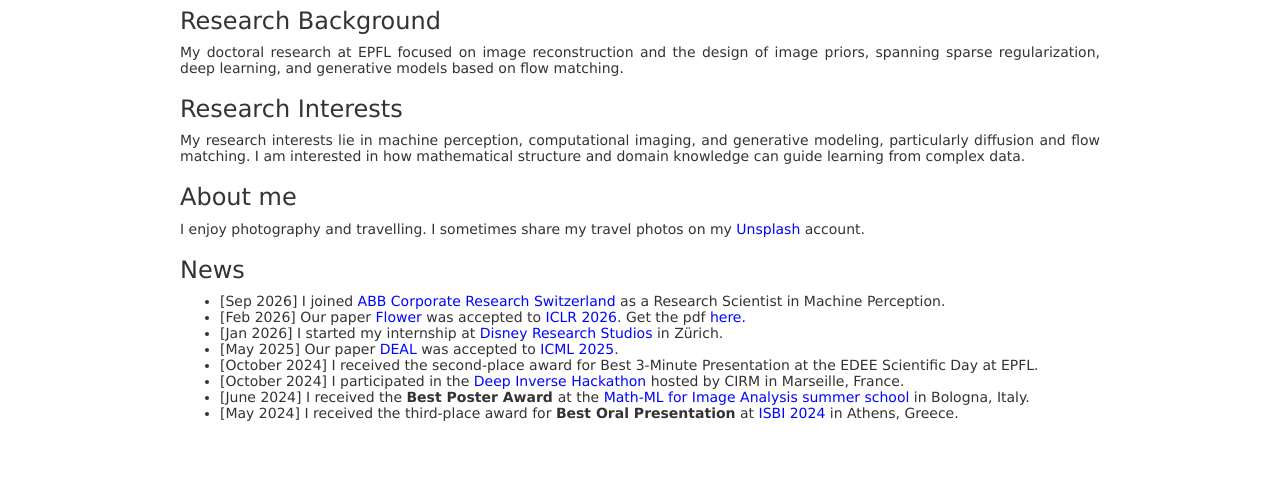
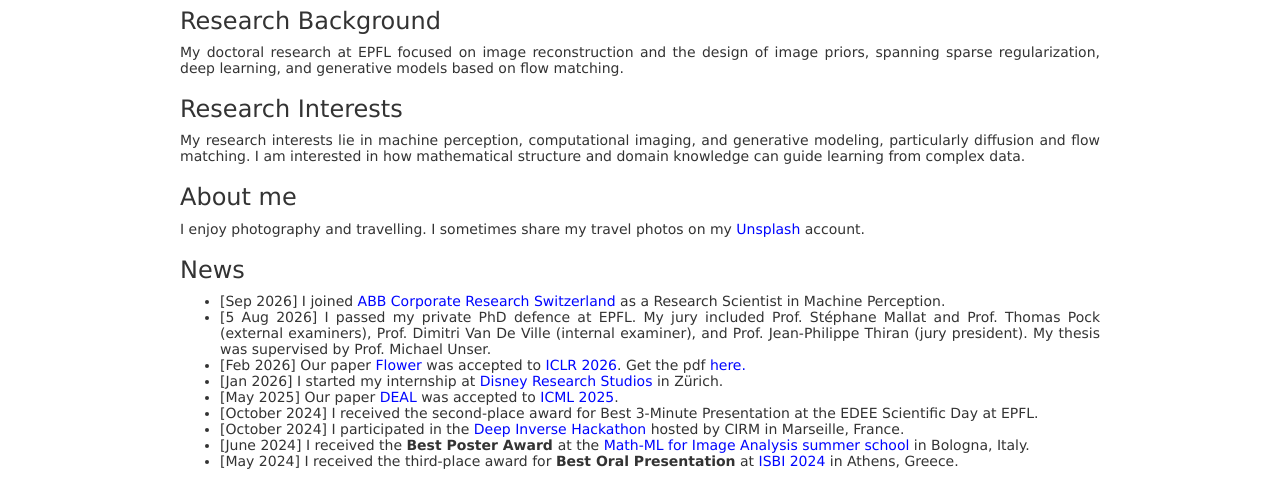
Before and after one commit to mehrsapo/mehrsapo.github.io, a plain HTML site: page index.html in a window 1280 px wide. Shown: the part 431-926 px from the top of the page. Before the commit the page ends 878 px from the top, so only its background shows below. Drawn offline with nearby package versions, Linux system fonts and the light colour scheme; some packages are replaced by stand-ins of ours; a script that the page names is missing.

Commit message:
Add private PhD defence news and jury

```diff
--- a/html/main.html
+++ b/html/main.html
@@ -90,6 +90,7 @@ I enjoy photography and travelling. I sometimes share my travel photos on my <a
 
 <ul style="text-align:justify">
   <li>[Sep 2026] I joined <a href="https://www.abb.com/global/en/company/innovation/corporate-research-centers/switzerland">ABB Corporate Research Switzerland</a> as a Research Scientist in Machine Perception.</li>
+  <li>[5 Aug 2026] I passed my private PhD defence at EPFL. My jury included Prof. Stéphane Mallat and Prof. Thomas Pock (external examiners), Prof. Dimitri Van De Ville (internal examiner), and Prof. Jean-Philippe Thiran (jury president). My thesis was supervised by Prof. Michael Unser.</li>
   <li>[Feb 2026] Our paper <a href="https://mehrsapo.github.io/Flower/" target="_blank">Flower</a> was accepted to <a href="https://iclr.cc/virtual/2026/poster/10009603" target="_blank">ICLR 2026</a>. Get the pdf  <a href="data/main/Flower_a_flow_matching_solver_for_inverse_problems.pdf" target="_blank">here.</a></li>
   <li>[Jan 2026] I started my internship at <a href="https://studios.disneyresearch.com/" target="_blank">Disney Research Studios</a> in Zürich.</li>
   <li>[May 2025] Our paper <a href="https://mehrsapo.github.io/DEAL/" target="_blank">DEAL</a> was accepted to <a href="https://icml.cc/Conferences/2025" target="_blank">ICML 2025</a>.</li>
```
